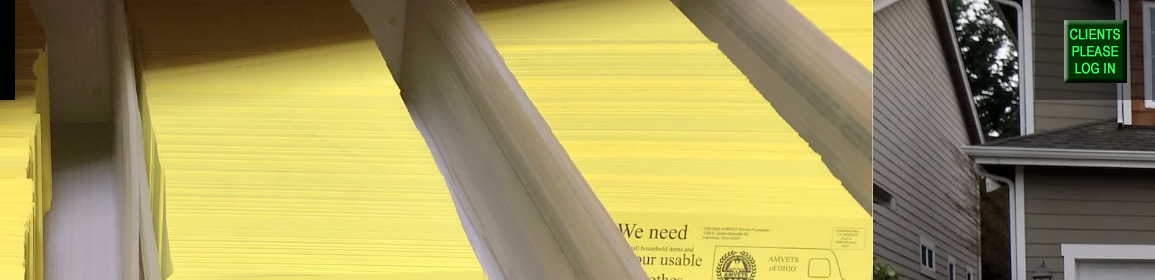
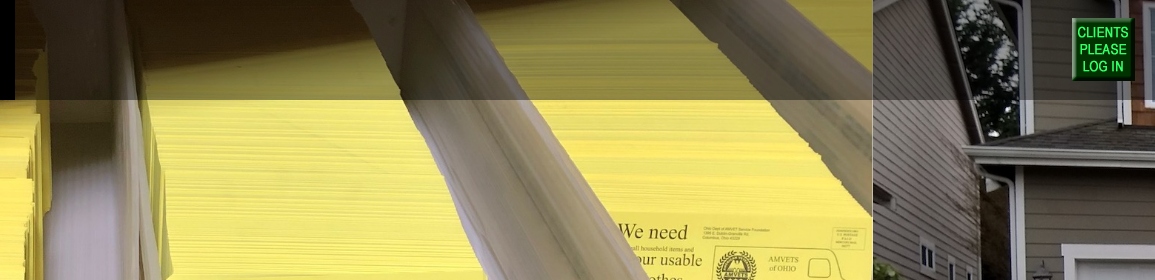
Before and after one commit to bmagers/MercuryMailHome, a plain HTML site: page index.html in a window 1280 px wide. Shown: the top 280 px of the page, 125-1280 px from the left. Drawn offline with nearby package versions, Linux system fonts and the light colour scheme.

Commit message:
top opaque stripe, css improvements

```diff
--- a/css/style.css
+++ b/css/style.css
@@ -13,7 +13,7 @@
   color: yellow;
   font-family: "Exo", sans-serif;
   position: absolute;
-  z-index: 1;
+  z-index: 2;
   width: 140px;
   height: 100px;
   text-align: center;
@@ -24,15 +24,15 @@
   background-color: rgba(0, 0, 0, 0.4);
   position: fixed;
   top: 0;
-  right: 0;
   z-index: 1;
-  width: 120px;
+  width: 100%;
   height: 100px;
-  text-align: center;
-  padding: 20px 0 0 0;
 }
 
 #button {
+  position: fixed;
+  top: 18px;
+  right: 20px;
   border: 0;
 }
 
@@ -70,8 +70,3 @@ p {
   text-shadow: 2px 2px black;
   font-size: 18px;
 }
-
-a, a:visited, a:hover {
-  color: lightgreen;
-  text-shadow: 2px 2px black;
-}
```
Also changed, not shown: index.html (+1 -1 lines).
